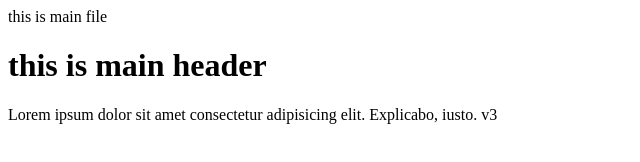
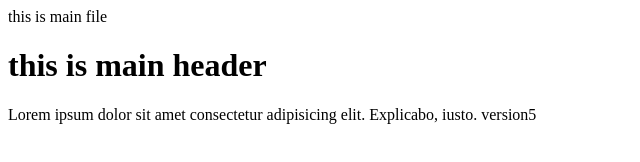
Before and after one commit to digitrendshivam/myrepo, a plain HTML site: page index.html in a window 1280 px wide. Shown: the full height of the page, 0-640 px from the left. Drawn offline with Linux system fonts and the light colour scheme.

Commit message:
version 5

```diff
--- a/index.html
+++ b/index.html
@@ -8,6 +8,6 @@
 <body>
     this is main file
     <h1>this is main header</h1>
-    <p>Lorem ipsum dolor sit amet consectetur adipisicing elit. Explicabo, iusto. v3</p>
+    <p>Lorem ipsum dolor sit amet consectetur adipisicing elit. Explicabo, iusto. version5</p>
 </body>
 </html>
```
